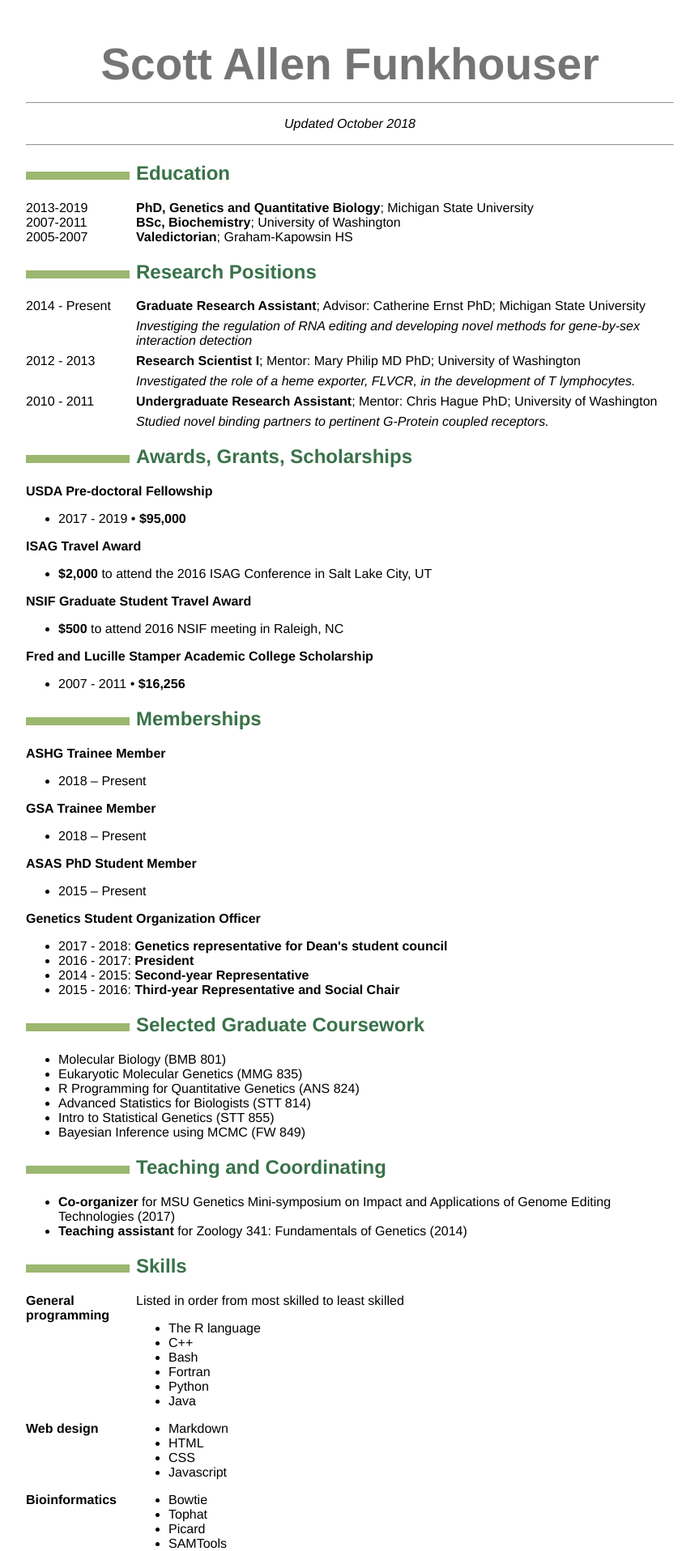
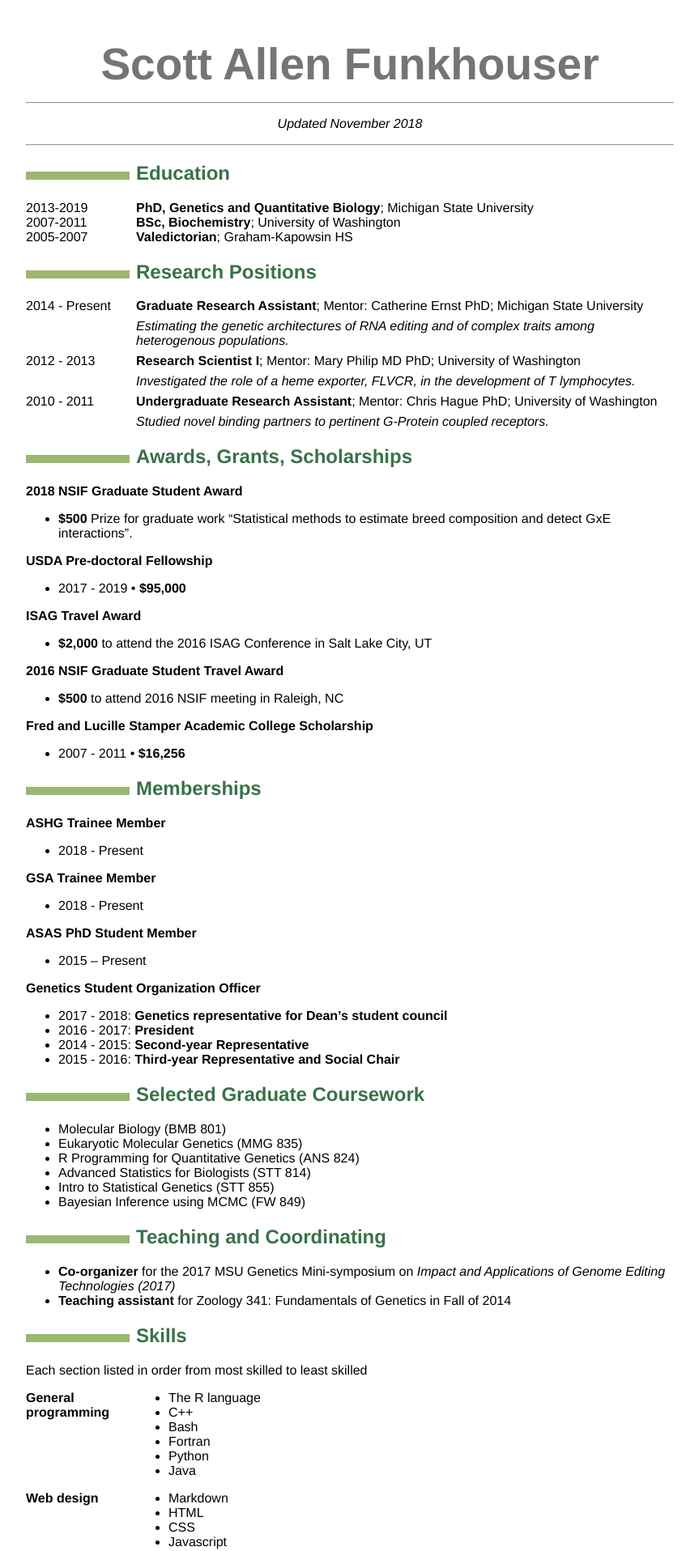
Before and after one commit to funkhou9/blog, a Jekyll site: the page cv/resume.html, which Jekyll copies as it is, in a window 1280 px wide. Shown: the top 1916 px of the page at 81% size, without its empty margins (208-1071 px from the left). Built offline with Jekyll 4.4.1, drawn with Linux system fonts in a browser that asks for light colours; some of the changed text lies outside the part shown.

Commit message:
update cv

```diff
--- a/cv/resume.html
+++ b/cv/resume.html
@@ -1,11 +1,19 @@
-<!DOCTYPE html PUBLIC "-//W3C//DTD XHTML 1.0 Transitional//EN" "http://www.w3.org/TR/xhtml1/DTD/xhtml1-transitional.dtd">
-<html xmlns="http://www.w3.org/1999/xhtml">
+<!DOCTYPE html>
+<html xmlns="http://www.w3.org/1999/xhtml" lang="" xml:lang="">
 <head>
-  <meta http-equiv="Content-Type" content="text/html; charset=utf-8" />
-  <meta http-equiv="Content-Style-Type" content="text/css" />
+  <meta charset="utf-8" />
   <meta name="generator" content="pandoc" />
-  <title></title>
-  <style type="text/css">code{white-space: pre;}</style>
+  <meta name="viewport" content="width=device-width, initial-scale=1.0, user-scalable=yes" />
+  <title>resume</title>
+  <style type="text/css">
+      code{white-space: pre-wrap;}
+      span.smallcaps{font-variant: small-caps;}
+      span.underline{text-decoration: underline;}
+      div.column{display: inline-block; vertical-align: top; width: 50%;}
+  </style>
+  <!--[if lt IE 9]>
+    <script src="//cdnjs.cloudflare.com/ajax/libs/html5shiv/3.7.3/html5shiv-printshiv.min.js"></script>
+  <![endif]-->
   <style type="text/css">
   /*
    * Copyright 2013 Christophe-Marie Duquesne <chmd@chmd.fr>
@@ -105,7 +113,7 @@
 <h1 id="scott-allen-funkhouser">Scott Allen Funkhouser</h1>
 <hr />
 <blockquote>
-<p><em>Updated October 2018</em></p>
+<p><em>Updated November 2018</em></p>
 </blockquote>
 <hr />
 <h2 id="education">Education</h2>
@@ -123,8 +131,8 @@
 <h2 id="research-positions">Research Positions</h2>
 <dl>
 <dt>2014 - Present</dt>
-<dd><p><strong>Graduate Research Assistant</strong>; Advisor: Catherine Ernst PhD; Michigan State University</p>
-<p><em>Investiging the regulation of RNA editing and developing novel methods for gene-by-sex interaction detection</em></p>
+<dd><p><strong>Graduate Research Assistant</strong>; Mentor: Catherine Ernst PhD; Michigan State University</p>
+<p><em>Estimating the genetic architectures of RNA editing and of complex traits among heterogenous populations.</em></p>
 </dd>
 <dt>2012 - 2013</dt>
 <dd><p><strong>Research Scientist I</strong>; Mentor: Mary Philip MD PhD; University of Washington</p>
@@ -136,6 +144,10 @@
 </dd>
 </dl>
 <h2 id="awards-grants-scholarships">Awards, Grants, Scholarships</h2>
+<p><strong>2018 NSIF Graduate Student Award</strong></p>
+<ul>
+<li><strong>$500</strong> Prize for graduate work “Statistical methods to estimate breed composition and detect GxE interactions”.</li>
+</ul>
 <p><strong>USDA Pre-doctoral Fellowship</strong></p>
 <ul>
 <li>2017 - 2019 • <strong>$95,000</strong></li>
@@ -144,7 +156,7 @@
 <ul>
 <li><strong>$2,000</strong> to attend the 2016 ISAG Conference in Salt Lake City, UT</li>
 </ul>
-<p><strong>NSIF Graduate Student Travel Award</strong></p>
+<p><strong>2016 NSIF Graduate Student Travel Award</strong></p>
 <ul>
 <li><strong>$500</strong> to attend 2016 NSIF meeting in Raleigh, NC</li>
 </ul>
@@ -155,11 +167,11 @@
 <h2 id="memberships">Memberships</h2>
 <p><strong>ASHG Trainee Member</strong></p>
 <ul>
-<li>2018 – Present</li>
+<li>2018 - Present</li>
 </ul>
 <p><strong>GSA Trainee Member</strong></p>
 <ul>
-<li>2018 – Present</li>
+<li>2018 - Present</li>
 </ul>
 <p><strong>ASAS PhD Student Member</strong></p>
 <ul>
@@ -167,7 +179,7 @@
 </ul>
 <p><strong>Genetics Student Organization Officer</strong></p>
 <ul>
-<li>2017 - 2018: <strong>Genetics representative for Dean's student council</strong></li>
+<li>2017 - 2018: <strong>Genetics representative for Dean’s student council</strong></li>
 <li>2016 - 2017: <strong>President</strong></li>
 <li>2014 - 2015: <strong>Second-year Representative</strong></li>
 <li>2015 - 2016: <strong>Third-year Representative and Social Chair</strong></li>
@@ -181,16 +193,16 @@
 <li>Intro to Statistical Genetics (STT 855)</li>
 <li>Bayesian Inference using MCMC (FW 849)</li>
 </ul>
-<h2 id="Teaching and Coordinating">Teaching and Coordinating</h2>
+<h2 id="teaching-and-coordinating">Teaching and Coordinating</h2>
 <ul>
-<li><strong>Co-organizer</strong> for MSU Genetics Mini-symposium on Impact and Applications of Genome Editing Technologies (2017)</li>
-<li><strong>Teaching assistant</strong> for Zoology 341: Fundamentals of Genetics (2014)</li>
+<li><strong>Co-organizer</strong> for the 2017 MSU Genetics Mini-symposium on <em>Impact and Applications of Genome Editing Technologies (2017)</em></li>
+<li><strong>Teaching assistant</strong> for Zoology 341: Fundamentals of Genetics in Fall of 2014</li>
 </ul>
 <h2 id="skills">Skills</h2>
+<p>Each section listed in order from most skilled to least skilled</p>
 <dl>
 <dt><strong>General programming</strong></dt>
-<dd><p>Listed in order from most skilled to least skilled</p>
-<ul>
+<dd><ul>
 <li>The R language</li>
 <li>C++</li>
 <li>Bash</li>
@@ -252,27 +264,27 @@
 </dd>
 </dl>
 <h2 id="publications">Publications</h2>
-<ol style="list-style-type: decimal">
+<ol type="1">
 <li><strong>Funkhouser SA</strong>, Steibel JP, Bates RO, Raney NE, Schenk D, Ernst CW. Evidence for transcriptome-wide RNA editing among Sus scrofa PRE-1 SINE elements. BMC Genomics. 2017;18: 360. doi:10.1186/s12864-017-3766-7</li>
 <li><strong>Funkhouser SA</strong>, Bates RO, Ernst CW, Newcom D, Steibel JP. Estimation of genome-wide and locus-specific breed composition in pigs. Trans Anim Sci. 2017; doi: 10.2527/tas2016.0003</li>
-<li>Zhao D, Hamilton JP, Hardigan M, Yin D, He T, Vaillancourt B, Reynoso M, <strong>Funkhouser SA</strong> et al. Analysis of ribosome-associated mRNAs in rice reveals the importance of transcript size and GC content in translation. G3 (Bethesda). 2016;7: 203–219. doi:10.1534/g3.116.036020</li>
-<li>Philip M, <strong>Funkhouser SA</strong>, Chiu EY, Phelps SR, Delrow JJ, Cox J, et al. Heme Exporter FLVCR Is Required for T Cell Development and Peripheral Survival. J Immunol. 2015; doi:10.4049/jimmunol.1402172</li>
+<li>Zhao D, Hamilton JP, Hardigan M, Yin D, He T, Vaillancourt B, Reynoso M, <strong>Funkhouser SA</strong> et al. Analysis of ribosome-associated mRNAs in rice reveals the importance of transcript size and GC content in translation. G3 (Bethesda). 2016;7: 203–219. doi:10.1534/g3.116.036020</li>
+<li>Philip M, <strong>Funkhouser SA</strong>, Chiu EY, Phelps SR, Delrow JJ, Cox J, et al. Heme Exporter FLVCR Is Required for T Cell Development and Peripheral Survival. J Immunol. 2015; doi:10.4049/jimmunol.1402172</li>
 </ol>
 <h2 id="pending-publications">Pending Publications</h2>
-<ol style="list-style-type: decimal">
-<li><strong>Funkhouser SA</strong>, de los Campos G. Local Bayesian regressions to detect gene-by-sex interactions</li>
-<li><strong>Funkhouser SA</strong>, Steibel JP, Bates RO, Raney NE, Sargolzaei M, Ernst CW. Utility of the Affymetrix Axiom Porcine Genotyping Array for genome-wide studies</li>
+<ol type="1">
+<li><strong>Funkhouser SA</strong>, de los Campos G. Applying local Bayesian regressions to decipher sex-specific genetic architectures.</li>
+<li><strong>Funkhouser SA</strong>, Steibel JP, Bates RO, Raney NE, Sargolzaei M, Ernst CW. Utility of the Affymetrix Axiom Porcine Genotyping Array for genome-wide studies.</li>
 </ol>
 <h2 id="meeting-presentations-and-posters">Meeting Presentations and Posters</h2>
 <ul>
+<li><strong>Funkhouser SA</strong> (2018) Statistical methods to estimate breed composition and detect GxE interactions. <strong>Oral presentation</strong> presented at the 2018 NSIF Meeting as the recipient of the 2018 NSIF Graduate Student Award.</li>
 <li><strong>Funkhouser SA</strong>, de los Campos G. (2018) Deciphering sex-specific genetic architectures using Bayesian methods. <strong>Poster</strong> presented at the 2018 American Society of Human Genetics Annual Meeting.</li>
 <li><strong>Funkhouser SA</strong>, de los Campos G. (2018) Mapping sex differences using local Bayesian regessions. <strong>Oral presentation</strong> given at the 2018 MSU Institute for Quantitative Health Sciences Retreat.</li>
 <li><strong>Funkhouser SA</strong>, de los Campos G. (2018) Deciphering sex-specific genetic architectures using Bayesian methods. <strong>Poster</strong> presented at the 2018 GSA Population, Evolution, and Quantitative Genetics Conference.</li>
-<li><strong>Funkhouser SA</strong>, Steibel JP, Bates RO, Raney NE, Ernst CW. (2017) Evidence for transcriptome-wide RNA editing among Sus scrofa PRE-1 SINE elements. <strong>Poster</strong> presented at the 2017 Gordon Conference for RNA editing.</li>
-<li><strong>Funkhouser SA</strong>, Bates RO, CW Ernst, Newcom D, Steibel JP. (2016) Estimation of the composition of four U.S. swine breeds using genomic data. <strong>ePoster</strong> presented at the 2016 ASDA/AAS Joint Annual Meeting.</li>
+<li><strong>Funkhouser SA</strong>, Steibel JP, Bates RO, Raney NE, Ernst CW. (2017) Evidence for transcriptome-wide RNA editing among Sus scrofa PRE-1 SINE elements. <strong>Poster</strong> presented at the 2017 Gordon Conference on RNA Editing.</li>
+<li><strong>Funkhosuer SA</strong>, Bates RO, CW Ernst, Newcom D, Steibel JP. (2016) Estimation of the composition of four U.S. swine breeds using genomic data. <strong>ePoster</strong> presented at the 2016 ASDA/AAS Joint Annual Meeting.</li>
 <li><strong>Funkhouser SA</strong>, Steibel JP, Bates RO, Raney NE, Ernst CW. (2016) RNA editing in swine is associated with PRE-1 retrotransposons. <strong>ePoster</strong> presented at the 2016 International Society for Animal Genetics Conference.</li>
-<li><strong>Funkhouser SA</strong>, Steibel JP, Bates RO, Raney NE, Ernst CW. (2015) Evidence of RNA editing in pig longissimus dorsi muscle. <strong>Oral presentation</strong> given at the American Dairy Science / American Society of Animal Science Midwest Conference.
-<!-- * Funkhouser SA, Steibel JP, Newcom D, Ernst CW.
+<li><strong>Funkhouser SA</strong>, Steibel JP, Bates RO, Raney NE, Ernst CW. (2015) Evidence of RNA editing in pig longissimus dorsi muscle. <strong>Oral presentation</strong> given at the American Dairy Science / American Society of Animal Science Midwest Conference. <!-- * Funkhouser SA, Steibel JP, Newcom D, Ernst CW.
 Evaluation of four US pig breeds using the Affymetrix Axiom PigHD array. PAG
 Swine Workshop January 2017.
 * C.W. Ernst, S. A. Funkhouser, J.P. Steibel, R.O. Bates, N.E. Raney. (2015)
```
Also changed, not shown: other parts of cv/resume.html (+1 -1 lines).
